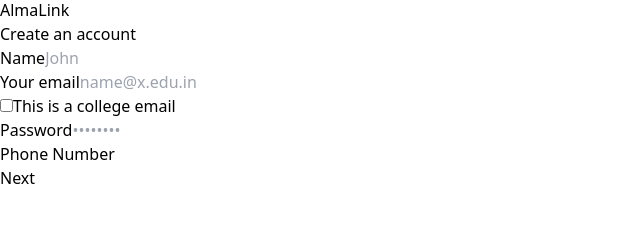
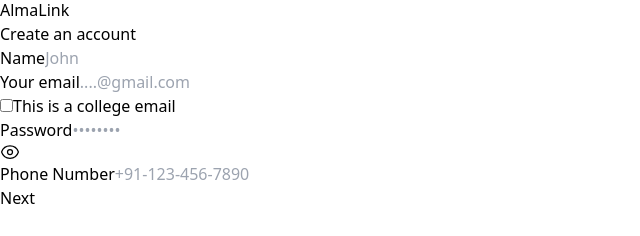
Before and after one commit to sih-Hacktivists/AlmaSetu, a React (Vite) app in the folder client/: page /register in a window 1280 px wide. Shown: the part 302-538 px from the top of the page, without its empty margins (0-640 px from the left). Built offline with nearby package versions, Linux system fonts and the light colour scheme.

Commit message:
skills and interest section  bug fixed

```diff
--- a/client/src/components/Authentication/SkillsInterest.jsx
+++ b/client/src/components/Authentication/SkillsInterest.jsx
@@ -74,13 +74,19 @@
           placeholder="Search..."
         />
       </div>
+      {/* Skills section */}
       <div className="mt-4">
         <h2 className="text-lg font-semibold text-gray-900 mb-2">Skills</h2>
         <div className="flex flex-wrap gap-2">
           {filteredSkills.map((skill) => (
             <button
               key={skill}
-              onClick={() => handleSkillClick(skill)}
+              // type="button"
+
+              onClick={(e) => {
+                e.preventDefault();
+                handleSkillClick(skill);
+              }}
               className={`px-3 py-1 text-sm rounded-full border ${
                 formData.skills.includes(skill)
                   ? "bg-blue-500 text-white"
@@ -92,13 +98,18 @@
           ))}
         </div>
       </div>
+      {/* interest Section */}
       <div className="mt-4">
         <h2 className="text-lg font-semibold text-gray-900 mb-2">Interests</h2>
         <div className="flex flex-wrap gap-2">
           {filteredInterests.map((interest) => (
             <button
               key={interest}
-              onClick={() => handleInterestClick(interest)}
+              // type="button"
+              onClick={(e) => {
+                e.preventDefault();
+                handleInterestClick(interest);
+              }}
               className={`px-3 py-1 text-sm rounded-full border ${
                 formData.interests.includes(interest)
                   ? "bg-green-500 text-white"
--- a/client/src/components/Authentication/StepOne.jsx
+++ b/client/src/components/Authentication/StepOne.jsx
@@ -1,6 +1,12 @@
-import React from "react";
+import React, { useState } from "react";
+import ShowButton from "../../assets/eyeButton.svg"
+import HideButton from "../../assets/hideEyeButton.svg"
 
 const StepOne = ({ formData, handleChange, handleCheckboxChange, errors }) => {
+  const [show,setShow] = useState(false);
+  function handleClick(){
+    setShow(!show)
+  }
   return (
     <>
       <div>
@@ -41,10 +47,10 @@
           className={`bg-gray-50 border ${
             errors.email ? "border-red-500" : "border-gray-300"
           } text-gray-900 text-sm rounded-lg focus:ring-blue-500 focus:border-blue-500 block w-full p-2.5`}
-          placeholder="name@x.edu.in"
+          placeholder={`${formData.isCollegeEmail?"....@x.edu.in" :"....@gmail.com"} `}
           required
           pattern="^[a-zA-Z0-9._%+-]+@[\w-]+\.edu\.in$"
-          title="Please enter a valid college email ending with @x.edu.in"
+
         />
         {errors.email && <p className="text-red-500 text-sm">{errors.email}</p>}
         <div className="flex gap-2 items-center mt-2">
@@ -61,7 +67,7 @@
         </div>
       </div>
 
-      <div>
+      <div className="relative">
         <label
           htmlFor="password"
           className="block mb-2 text-sm font-medium text-gray-900"
@@ -69,17 +75,18 @@
           Password
         </label>
         <input
-          type="password"
           name="password"
+          type={`${show ? "text" : "password"}`}
           onChange={handleChange}
           value={formData.password}
           id="password"
           placeholder="••••••••"
-          className={`bg-gray-50 border ${
+          className={`bg-gray-50  border ${
             errors.password ? "border-red-500" : "border-gray-300"
           } text-gray-900 text-sm rounded-lg focus:ring-blue-500 focus:border-blue-500 block w-full p-2.5`}
           required
-        />
+          />
+          <div onClick={handleClick} className="cursor-pointer absolute right-2 top-10">{show ? <img width={20} height={20} src={HideButton}/> : <img width={20} height={20} src={ShowButton}/>}</div>
         {errors.password && (
           <p className="text-red-500 text-sm">{errors.password}</p>
         )}
@@ -92,12 +99,15 @@
         >
           Phone Number
         </label>
+
         <input
-          type="text"
+          type="tel"
           name="phone"
           onChange={handleChange}
           value={formData.phone}
+          pattern="[0-9]{3}-[0-9]{2}-[0-9]{3}"
           id="phone"
+          placeholder="+91-123-456-7890"
           className={`bg-gray-50 border ${
             errors.phone ? "border-red-500" : "border-gray-300"
           } text-gray-900 text-sm rounded-lg focus:ring-blue-500 focus:border-blue-500 block w-full p-2.5`}
@@ -109,4 +119,6 @@
   );
 };
 
+
+
 export default StepOne;
--- a/client/src/pages/MultiStepForm.jsx
+++ b/client/src/pages/MultiStepForm.jsx
@@ -54,10 +54,9 @@
       switch (currentStep) {
         case 1:
           if (!formData.name) stepErrors.name = "Name is required.";
-        if (!formData.email) stepErrors.email = "Email is required.";
+          if (!formData.email) stepErrors.email = `Email is required.`;
           if (!formData.password) stepErrors.password = "Password is required.";
           if (!formData.phone) stepErrors.phone = "Phone nummber is required.";
-
           break;
         case 2:
           if (!formData.role) stepErrors.role = "Role is required.";
@@ -65,14 +64,13 @@
           if (!formData.bio) stepErrors.bio = "Bio is required.";
           break;
           case 3:
-        if (!formData.university) stepErrors.university = "University is required.";
+          if (!formData.university) stepErrors.university = "College is required.";
           if (!formData.branch) stepErrors.university = "Selecr your Branch";
           if (!formData.yearOfGraduation) stepErrors.yearOfGraduation = "Year of graduation is required.";
           if (!formData.specialization) stepErrors.university = "University is required.";
           break;
         case 4:
           if (!formData.enrollmentNumber) stepErrors.enrollmentNumber = "Enrollment Number is required.";
-
           if (!formData.profilePic) stepErrors.profilePic = "Profile picture is required.";
           break;
         case 5:
```
Also changed, not shown: client/src/assets/eyeButton.svg (added), client/src/assets/hideEyeButton.svg (added). Lines whose indentation alone changed are shown as unchanged.
